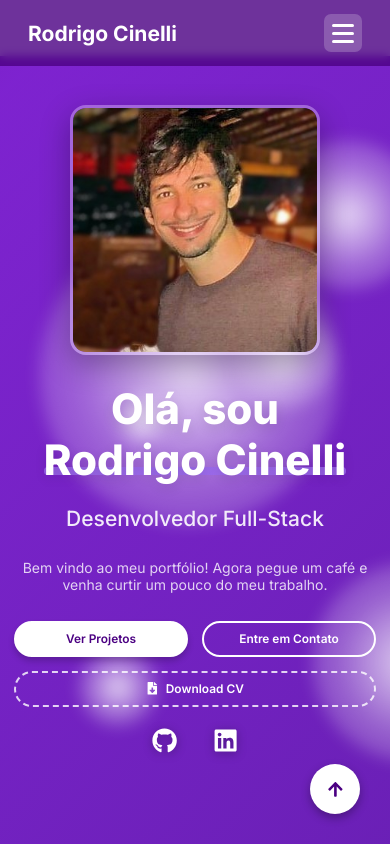
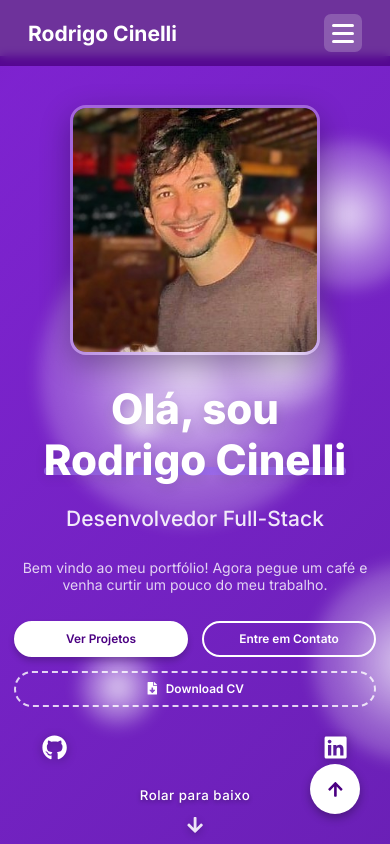
Before and after one commit to RodCinelli/rodcinelli-fullstack-developer, a Next.js app: page / in a window 390 px wide. Shown: the top 844 px of the page. Built offline with nearby package versions, Linux system fonts and the light colour scheme.

Commit message:
refactor: Enhance Hero section mobile responsiveness with new layout

```diff
--- a/src/components/sections/Hero.tsx
+++ b/src/components/sections/Hero.tsx
@@ -264,22 +264,7 @@ const SocialLinks = styled(motion.div)`
   gap: 1.5rem;
 
   @media (max-width: 768px) {
-    position: relative;
-    left: auto;
-    top: auto;
-    bottom: auto;
-    transform: none;
-    flex-direction: row;
-    justify-content: center;
-    margin-top: 2rem;
-    margin-bottom: 0rem;
-    gap: 3rem;
-  }
-
-  @media (max-width: 520px) {
-    margin-top: 1.5rem;
-    margin-bottom: 0rem;
-    gap: 2.5rem;
+    display: none; /* Esconde na versão mobile */
   }
 `
 
@@ -298,6 +283,10 @@ const SocialLink = styled(motion.a)`
   @media (max-width: 768px) {
     font-size: 1.8rem;
   }
+
+  @media (max-width: 370px) {
+    font-size: 1.6rem;
+  }
 `
 
 const ScrollIndicator = styled(motion.div)`
@@ -311,11 +300,7 @@ const ScrollIndicator = styled(motion.div)`
   cursor: pointer;
 
   @media (max-width: 768px) {
-    display: none;
-  }
-
-  @media (max-width: 520px) {
-    display: none;
+    display: none; /* Esconde na versão mobile */
   }
 `
 
@@ -462,6 +447,102 @@ const BackgroundCircle = styled(motion.div)<{ size: string; top: string; left: s
   opacity: ${({ opacity }) => opacity};
   z-index: 1;
   filter: blur(8px);
+`
+
+// Nova abordagem: Container para o modo responsivo
+const MobileActionsContainer = styled.div`
+  display: none;
+
+  @media (max-width: 768px) {
+    display: grid;
+    grid-template-columns: 1fr 1fr;
+    width: 100%;
+    margin-top: 3rem;
+    margin-bottom: 2rem;
+    position: relative;
+  }
+
+  @media (max-width: 520px) {
+    margin-top: 2rem;
+    margin-bottom: 1.5rem;
+  }
+`
+
+const MobileSocialContainer = styled.div`
+  display: flex;
+  justify-content: space-between;
+  width: 100%;
+  grid-column: span 2;
+  padding: 0 1rem;
+
+  @media (max-width: 520px) {
+    padding: 0 0.5rem;
+  }
+`
+
+const MobileScrollContainer = styled.div`
+  display: flex;
+  justify-content: center;
+  width: 100%;
+  grid-column: span 2;
+  margin-top: 2rem;
+
+  @media (max-width: 520px) {
+    margin-top: 1.5rem;
+  }
+`
+
+// Nova abordagem para mobile - simples e direta
+const MobileFooter = styled.div`
+  display: none;
+  width: 100%;
+  padding: 0 1rem;
+  margin-top: 2rem;
+  margin-bottom: 3rem; /* Aumentando margem inferior */
+  position: relative;
+  z-index: 5;
+
+  @media (max-width: 768px) {
+    display: flex;
+    flex-direction: column;
+  }
+
+  @media (max-width: 520px) {
+    margin-top: 1.5rem;
+    margin-bottom: 2.5rem;
+  }
+`
+
+const MobileSocialBar = styled.div`
+  display: flex;
+  justify-content: space-between;
+  width: 100%;
+  margin-bottom: 2rem;
+  padding: 0 1.5rem; /* Mais espaço nas laterais */
+
+  @media (max-width: 520px) {
+    margin-bottom: 1.5rem;
+    padding: 0 1rem;
+  }
+
+  @media (max-width: 370px) {
+    padding: 0 0.5rem;
+  }
+`
+
+const MobileScrollIndicator = styled.div`
+  display: flex;
+  flex-direction: column;
+  align-items: center;
+  justify-content: center;
+  cursor: pointer;
+  color: white;
+  margin: 0 auto;
+  transition: transform 0.3s ease;
+
+  &:hover {
+    transform: translateY(3px);
+  }
 `
 
 export default function Hero() {
@@ -792,45 +873,6 @@ export default function Hero() {
               <FaFileDownload style={{ fontSize: '0.9rem' }} /> Download CV
             </TertiaryButton>
           </ButtonsContainer>
-
-          <SocialLinks
-            initial="hidden"
-            animate={isInView ? "visible" : "hidden"}
-            variants={socialAnimation}
-            className="social-links-mobile"
-          >
-            <SocialLink
-              href="https://github.com/RodCinelli"
-              target="_blank"
-              rel="noopener noreferrer"
-              variants={socialItemAnimation}
-              whileHover={{
-                scale: 1.2,
-                y: -5,
-                filter: 'drop-shadow(0px 5px 10px rgba(0, 0, 0, 0.5))',
-                transition: { duration: 0.2 }
-              }}
-              aria-label="GitHub"
-            >
-              <FaGithub />
-            </SocialLink>
-
-            <SocialLink
-              href="https://www.linkedin.com/in/rodrigo-cinelli"
-              target="_blank"
-              rel="noopener noreferrer"
-              variants={socialItemAnimation}
-              whileHover={{
-                scale: 1.2,
-                y: -5,
-                filter: 'drop-shadow(0px 5px 10px rgba(0, 0, 0, 0.5))',
-                transition: { duration: 0.2 }
-              }}
-              aria-label="LinkedIn"
-            >
-              <FaLinkedin />
-            </SocialLink>
-          </SocialLinks>
         </HeroContent>
 
         <PhotoContainer
@@ -865,16 +907,53 @@ export default function Hero() {
         </PhotoContainer>
       </HeroContainer>
 
+      {/* Versão Desktop */}
+      <SocialLinks
+        initial="hidden"
+        animate={isInView ? "visible" : "hidden"}
+        variants={socialAnimation}
+      >
+        <SocialLink
+          href="https://github.com/RodCinelli"
+          target="_blank"
+          rel="noopener noreferrer"
+          variants={socialItemAnimation}
+          whileHover={{
+            scale: 1.2,
+            y: -5,
+            filter: 'drop-shadow(0px 5px 10px rgba(0, 0, 0, 0.5))',
+            transition: { duration: 0.2 }
+          }}
+          aria-label="GitHub"
+        >
+          <FaGithub />
+        </SocialLink>
+
+        <SocialLink
+          href="https://www.linkedin.com/in/rodrigo-cinelli"
+          target="_blank"
+          rel="noopener noreferrer"
+          variants={socialItemAnimation}
+          whileHover={{
+            scale: 1.2,
+            y: -5,
+            filter: 'drop-shadow(0px 5px 10px rgba(0, 0, 0, 0.5))',
+            transition: { duration: 0.2 }
+          }}
+          aria-label="LinkedIn"
+        >
+          <FaLinkedin />
+        </SocialLink>
+      </SocialLinks>
+
       <ScrollIndicator
         onClick={handleScrollClick}
         variants={scrollAnimation}
         initial="hidden"
         animate={isInView ? "visible" : "hidden"}
-        className="scroll-indicator"
       >
         <motion.span
-          style={{ fontSize: '0.8rem', marginBottom: '0.5rem' }}
-          className="scroll-text"
+          style={{ fontSize: '0.9rem', marginBottom: '0.5rem' }}
         >
           Rolar para baixo
         </motion.span>
@@ -888,11 +967,74 @@ export default function Hero() {
             duration: 2.5,
             ease: "easeInOut"
           }}
-          className="scroll-arrow"
         >
-          <FaArrowDown />
+          <FaArrowDown style={{ fontSize: '1.2rem' }} />
         </motion.div>
       </ScrollIndicator>
+
+      {/* Versão Mobile */}
+      <MobileFooter>
+        <MobileSocialBar>
+          <SocialLink
+            href="https://github.com/RodCinelli"
+            target="_blank"
+            rel="noopener noreferrer"
+            whileHover={{
+              scale: 1.2,
+              y: -5,
+              transition: { duration: 0.2 }
+            }}
+            aria-label="GitHub"
+          >
+            <FaGithub />
+          </SocialLink>
+
+          <SocialLink
+            href="https://www.linkedin.com/in/rodrigo-cinelli"
+            target="_blank"
+            rel="noopener noreferrer"
+            whileHover={{
+              scale: 1.2,
+              y: -5,
+              transition: { duration: 0.2 }
+            }}
+            aria-label="LinkedIn"
+          >
+            <FaLinkedin />
+          </SocialLink>
+        </MobileSocialBar>
+
+        <MobileScrollIndicator onClick={handleScrollClick}>
+          <motion.span
+            style={{
+              fontSize: '0.95rem',
+              marginBottom: '0.6rem',
+              textShadow: '0 2px 4px rgba(0, 0, 0, 0.3)',
+              fontWeight: '500',
+              letterSpacing: '0.5px'
+            }}
+          >
+            Rolar para baixo
+          </motion.span>
+          <motion.div
+            animate={{
+              y: [0, 8, 0],
+              opacity: [0.7, 1, 0.7]
+            }}
+            transition={{
+              repeat: Infinity,
+              duration: 2.5,
+              ease: "easeInOut"
+            }}
+            style={{
+              filter: 'drop-shadow(0px 2px 4px rgba(0, 0, 0, 0.3))',
+              fontSize: '1.3rem'
+            }}
+          >
+            <FaArrowDown />
+          </motion.div>
+        </MobileScrollIndicator>
+      </MobileFooter>
     </HeroSection>
   )
 }
```
